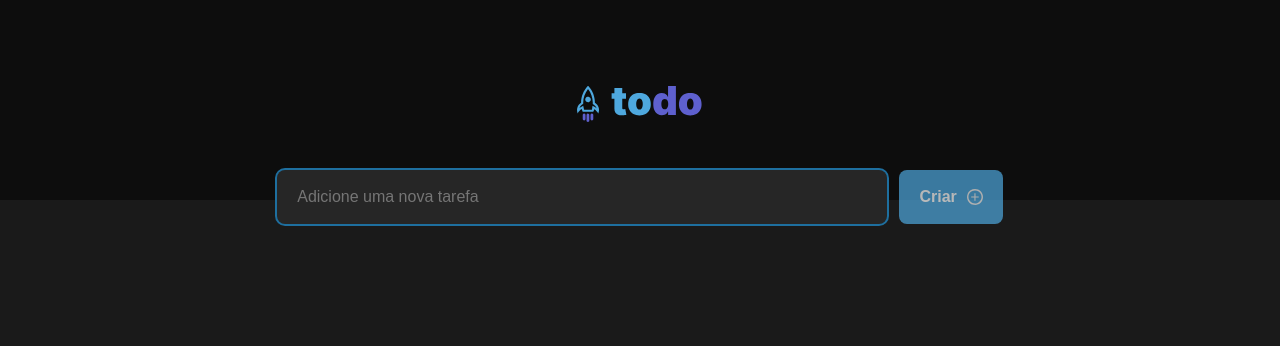
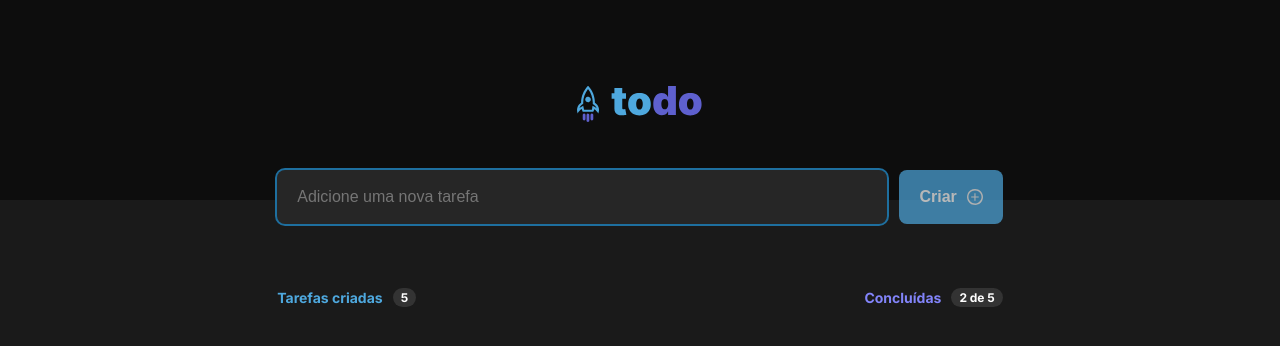
Before and after one commit to kdumagalhaes/to-do-react, a React (Vite) app: page / in a window 1280 px wide. Shown: the top 346 px of the page. Built offline with nearby package versions, Linux system fonts and the light colour scheme.

Commit message:
Add counter section

```diff
--- a/src/App.tsx
+++ b/src/App.tsx
@@ -3,6 +3,7 @@ import "./global.css"
 //components
 import { Header } from "./components/Header"
 import { TaskInput } from "./components/TaskInput"
+import { TaskList } from "./components/TaskList"
 
 function App() {
 
@@ -10,6 +11,7 @@ function App() {
     <>
       <Header />
       <TaskInput />
+      <TaskList />
     </>
   )
 }
--- /dev/null
+++ b/src/components/TaskList.module.css
@@ -0,0 +1,42 @@
+.wrapper {
+    max-width: 46.6rem;
+    margin: calc(4rem + 30px) auto;
+    display: flex;
+    padding: 0 10px;
+}
+
+.counter {
+    width: 100%;
+    display: flex;
+    justify-content: space-between;
+}
+
+.createdTasks,
+.solvedTasks {
+    display: flex;
+    align-items: center;
+}
+
+.createdTasks p,
+ .solvedTasks p {
+    font-weight: bold;
+    margin-right: 10px;
+    font-size: 0.875rem;
+}
+
+.createdTasks p {
+    color: var(--blue);
+}
+
+.solvedTasks p {
+    color: var(--purple);
+}
+
+.counterNumbers {
+    font-weight: bold;
+    font-size: 0.75rem;
+    background-color: var(--gray-400);
+    padding: 0.125rem 0.5rem;
+    border-radius: 50px;
+    color: var(--white);
+}
--- /dev/null
+++ b/src/components/TaskList.tsx
@@ -0,0 +1,18 @@
+import styles from "./TaskList.module.css"
+
+export function TaskList() {
+    return (
+        <div className={styles.wrapper}>
+            <div className={styles.counter}>
+                <div className={styles.createdTasks}>
+                    <p>Tarefas criadas</p>
+                    <span className={styles.counterNumbers}>5</span>
+                </div>
+                <div className={styles.solvedTasks}>
+                    <p>Concluídas</p>
+                    <span className={styles.counterNumbers}>2 de 5</span>
+                </div>
+            </div>
+        </div>
+    )
+}
--- a/src/global.css
+++ b/src/global.css
@@ -27,6 +27,7 @@
 }
 
 body {
+    font-family: 'Inter', sans-serif;
     background-color: var(--gray-600);
     color: var(--gray-300);
     -webkit-font-smoothing: antialiased;
```
